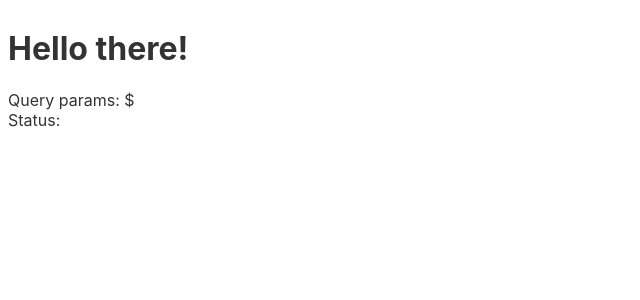
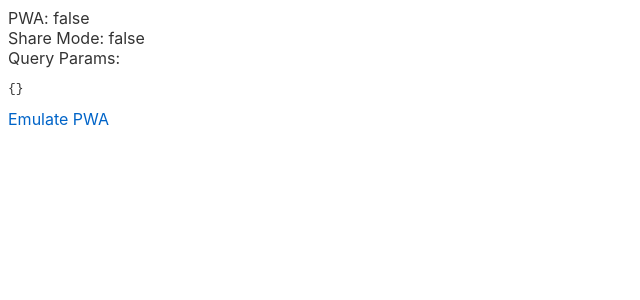
Before and after one commit to sidx1024/bookmark-app, a Svelte app: page / in a window 1280 px wide. Shown: the top 300 px of the page, without its empty margins (0-640 px from the left). Built offline with nearby package versions, Linux system fonts and the light colour scheme.

Commit message:
Add Emulator

```diff
--- a/public/index.html
+++ b/public/index.html
@@ -4,12 +4,22 @@
 		<meta charset="utf-8" />
 		<meta name="viewport" content="width=device-width,initial-scale=1" />
 
-    <title>Svelte app</title>
+		<title>Bookmark app</title>
 
 		<link rel="icon" type="image/png" href="/favicon.png" />
 		<link rel="stylesheet" href="/global.css" />
 		<link rel="stylesheet" href="/build/bundle.css" />
-    <link rel="manifest" href="/manifest.json">
+		<link rel="manifest" href="/manifest.json" />
+
+		<script>
+			if ('serviceWorker' in navigator) {
+				navigator.serviceWorker
+					.register('/service-worker.js')
+					.catch(function (err) {
+						alert('Service worker not registered. Error: ' + err.message);
+					});
+			}
+		</script>
 
 		<script defer src="/build/bundle.js"></script>
 	</head>
--- a/public/service-worker.js
+++ b/public/service-worker.js
@@ -1 +1 @@
-self.addEventListener('fetch', function(event) {});
+self.addEventListener('fetch', function (event) {});
--- a/src/App.svelte
+++ b/src/App.svelte
@@ -1,21 +1,24 @@
 <script>
-  let name = 'there';
-  let status = '';
+	import Emulator from './Emulator.svelte';
 
-  if ('serviceWorker' in navigator) {
-    navigator.serviceWorker
-      .register('/service-worker.js')
-      .then(function (reg) {
-        status = 'Service worker registered.';
-      })
-      .catch(function (err) {
-        status = 'Service worker not registered. This happened: ' + err.message;
-      });
-  }
-
-  let queryParams = new URLSearchParams(location.search);
+	export let is_pwa;
+	export let share_mode;
+	export let emulation_mode;
+	export let dev_mode;
+	export let query_params;
 </script>
 
-<h1>Hello {name}!</h1>
-<div>Query params: ${queryParams}</div>
-<div>Status: {status}</div>
+{#if emulation_mode}
+	<Emulator />
+{:else}
+	<div>PWA: {is_pwa}</div>
+	<div>Share Mode: {share_mode}</div>
+	<div>
+		Query Params:
+		<pre>{JSON.stringify(query_params, null, 2)}</pre>
+	</div>
+
+	{#if dev_mode}
+		{#if !share_mode}<a href="?emulate=1">Emulate PWA</a>{/if}
+	{/if}
+{/if}
--- /dev/null
+++ b/src/Emulator.svelte
@@ -0,0 +1,44 @@
+<script>
+	import { obj2query } from './utils.js';
+
+	let origin;
+	let hash;
+	let search;
+
+	$: iframe_url = origin + '?' + search + '#' + hash;
+
+	function handle_share_click() {
+		const content = {
+			share: 1,
+			text: 'Some Random Text',
+		};
+		search = obj2query(content);
+	}
+
+	function handle_reset_click() {
+		origin = location.origin;
+		hash = 'standalone';
+		search = '';
+	}
+
+	handle_reset_click();
+</script>
+
+<iframe src={iframe_url} title="Emulation Window" />
+
+<div>
+	<button on:click={handle_reset_click}>Reset</button>
+	<button on:click={handle_share_click}>Share</button>
+</div>
+
+<style>
+	iframe {
+		border: 1px solid blue;
+		margin: 2px;
+		width: 320px;
+		height: 568px;
+	}
+	button {
+		min-width: 90px;
+	}
+</style>
--- a/src/main.js
+++ b/src/main.js
@@ -1,7 +1,22 @@
+import './pollute.js';
+import { query2obj } from './utils';
 import App from './App.svelte';
 
+const dev_mode = location.hostname === 'localhost';
+const is_pwa = location.hash === '#standalone';
+const query_params = query2obj(location.search.slice(1));
+const share_mode = query_params.share == 1;
+const emulation_mode = dev_mode && query_params.emulate == 1;
+
 var app = new App({
-  target: document.body,
+	target: document.body,
+	props: {
+		is_pwa,
+		query_params,
+		share_mode,
+		emulation_mode,
+		dev_mode,
+	},
 });
 
 export default app;
--- /dev/null
+++ b/src/pollute.js
@@ -0,0 +1,8 @@
+URLSearchParams.prototype.toObject = function () {
+	let obj = {};
+	for (let pair of this.entries()) {
+		const [key, value] = pair;
+		obj[key] = value;
+	}
+	return obj;
+};
--- /dev/null
+++ b/src/utils.js
@@ -0,0 +1,30 @@
+/**
+ *
+ * @param {Object} obj
+ * @returns {string} query
+ */
+export function obj2query(obj) {
+	let query = '';
+	Object.entries(obj).forEach(([key, value]) => {
+		query += `${key}=${encodeURIComponent(value)}&`;
+	});
+	return query.slice(0, -1);
+}
+
+/**
+ *
+ * @param {string} query
+ * @returns {Object} obj
+ */
+export function query2obj(query) {
+	const obj = {};
+	if (query) {
+		query
+			.split('&')
+			.map((part) => part.split('='))
+			.forEach(([key, value]) => {
+				obj[key] = decodeURIComponent(value);
+			});
+	}
+	return obj;
+}
```
Also changed, not shown: .eslintrc.js, public/global.css (indentation only), public/manifest.json, rollup.config.js (indentation only), 2 other files (tests, documents, lock files or other folders). Lines whose indentation alone changed are shown as unchanged.
